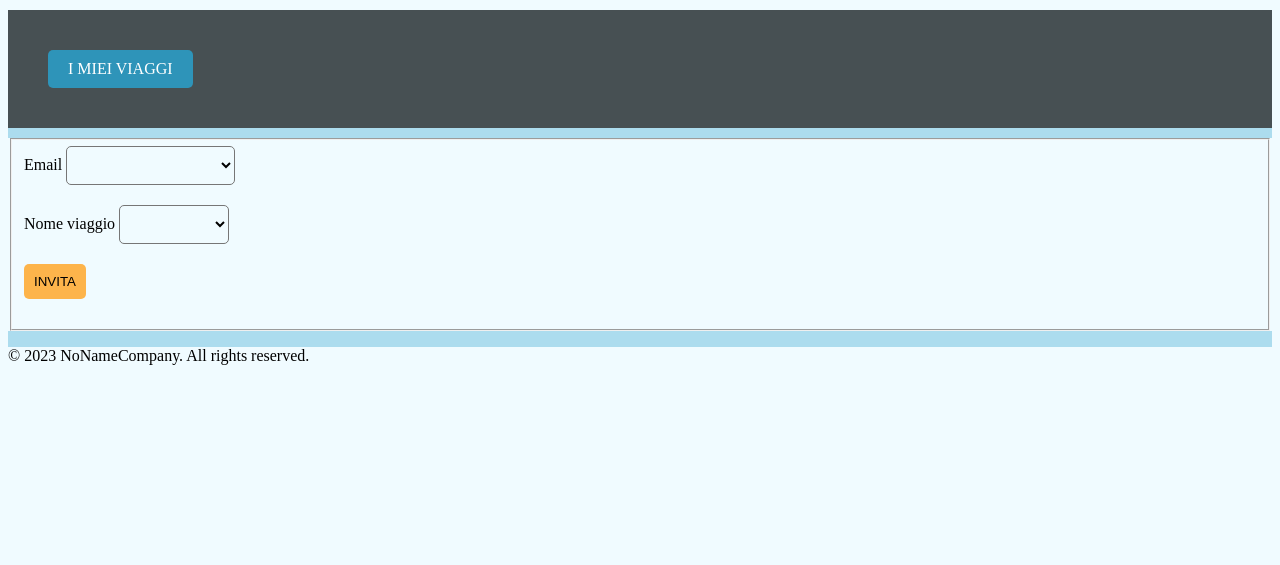
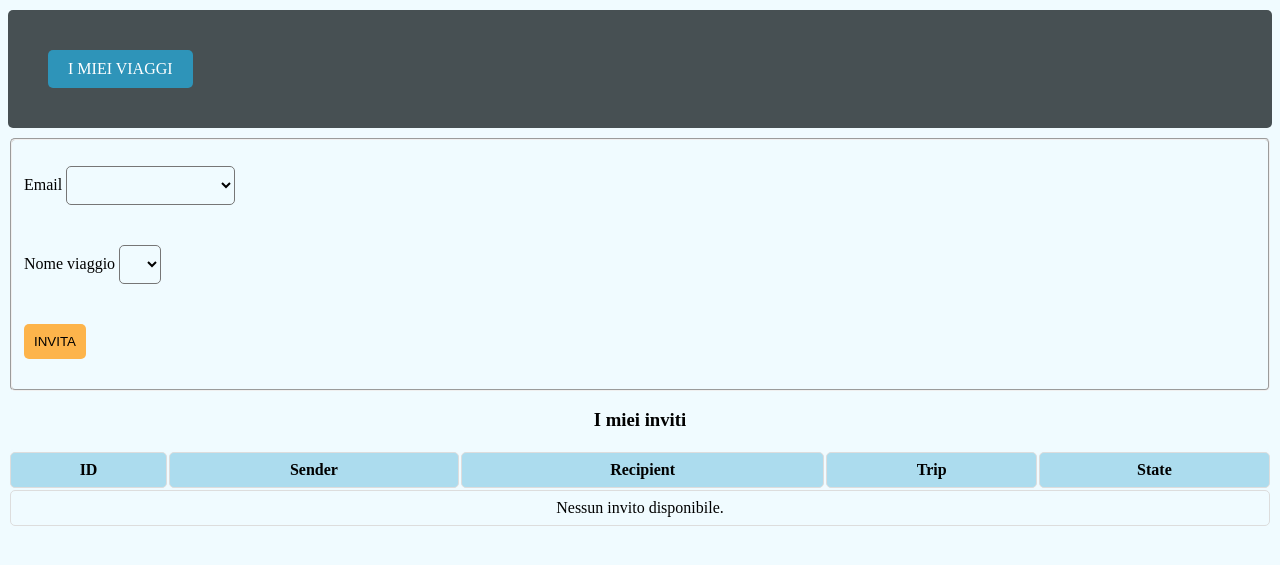
Before and after one commit to alessandrofloris/progettoIsw, a Django app: page /invite in a window 1280 px wide. Shown: the top 565 px of the page. Run offline with Django 4.2, Linux system fonts and the light colour scheme; tables that the repository leaves empty hold one stand-in row (values such as "Sample post"); lists and menus that the app fills with data are empty.

Commit message:
Updated Invitation model + invitations visualization in invite.html (prototype until Authentication is ready)

```diff
--- a/travelGroup/forms.py
+++ b/travelGroup/forms.py
@@ -1,7 +1,8 @@
 from django.forms import ModelForm, modelformset_factory
-from .models import Trip, User, Activity
+from .models import Trip, User, Activity, Invitation
 from django.contrib.auth.forms import UserCreationForm
 from django import forms
+
 
 class RegistrationUserForm(ModelForm):
     class Meta:
--- a/travelGroup/models.py
+++ b/travelGroup/models.py
@@ -45,13 +45,13 @@ class Activity(models.Model):
 class Invitation(models.Model):
     id = models.AutoField(primary_key=True)
     sender = models.ForeignKey(User, on_delete=models.CASCADE, verbose_name="Sender")
-    recipient = models.EmailField(max_length=254, unique=True, verbose_name="Recipient")
+    recipient = models.EmailField(max_length=254, verbose_name="Recipient")
     trip = models.ForeignKey(Trip, on_delete=models.CASCADE, verbose_name="Trip's Invitation")
     state = models.BooleanField(default=False, verbose_name="State")
 
     # TODO: to check
     def __str__(self):
-        return "Invitation id:" + str(self.id)
+        return "Invitation for " + str(self.recipient) + " to " + str(self.trip)
 
 
 class Comment(models.Model):
--- a/travelGroup/static/travelGroup/inviteStyle.css
+++ b/travelGroup/static/travelGroup/inviteStyle.css
@@ -1,5 +1,6 @@
  *{
      background-color: #f0fbff;
+     border-radius: 5px;
  }
 
  input[type="submit"]{
@@ -14,14 +15,16 @@ option {
     padding: 10px; /* Spaziatura interna delle opzioni */
 }
 
+/*
  body{
      background-color: #acdcee;
+     height: auto;
  }
+ */
 
 .form input,  select{
     padding: 10px;
-    margin-bottom: 20px;
-    border-radius: 5px;
+    margin: 20px 0 20px;
 }
 
  .box-buttons {
@@ -39,48 +42,20 @@ option {
      color: white;
      text-decoration: none;
      border: none;
-     border-radius: 5px;
      cursor: pointer;
  }
 
- .trip-list-table {
-    width: 100%;
-    height: auto;
+ .invitations-table{
+     width: 100%;
+ }
 
-    background: #fff;
-    border: 1px solid #000;
+ .invitations-table th, td {
+        text-align: center; /* Allinea il testo al centro */
+        padding: 8px; /* Aggiunge spaziatura interna alle celle */
+        border: 1px solid #dddddd; /* Aggiunge bordi alle celle */
+     border-radius: 5px;
+    }
 
-    padding: 0.5em;
-
-    box-sizing: border-box;
-}
-
-.trip-table-header {
-    font-weight: bold;
-    font-size: 1.2em;
-}
-
-.single-trip-container {
-    width: 100%;
-    height: 3em;
-
-    box-sizing: border-box;
-
-    display: flex;
-    align-items: center;
-    justify-content: center;
-}
-
-.single-field-trip-container {
-    width: auto;
-    height: 100%;
-
-    text-align: center;
-
-    border: 1px solid #000;
-
-    display: flex;
-    align-items: center;
-    justify-content: center;
-    flex: 1 1;
-}
+ .invitations-table th {
+        background-color: #acdcee; /* Sfondo grigio per l'intestazione */
+    }
--- a/travelGroup/templates/travelGroup/invite.html
+++ b/travelGroup/templates/travelGroup/invite.html
@@ -15,6 +15,8 @@
     </div>
 
     <form class="form" action="" method="post">
+        {% csrf_token %}
+        {{ invitation_form }}
 
         <fieldset>
         <label for="email"> Email </label>
@@ -29,7 +31,7 @@
         <label for="tripname"> Nome viaggio </label>
             <select>
                 <option value="" selected></option>
-                {% for trip in tripList %}
+                {% for trip in trip_list %}
                 <option>{{ trip.name }}</option>
                 {% endfor %}
             </select>
@@ -40,8 +42,33 @@
         </fieldset>
     </form>
 
+    <table class="invitations-table">
+        <caption><h3>I miei inviti</h3></caption>
+        <tr>
+            <th>ID</th>
+            <th>Sender</th>
+            <th>Recipient</th>
+            <th>Trip</th>
+            <th>State</th>
+        </tr>
+    {% if invitations_list %}
+        {% for invitation in invitations_list %}
+            <tr>
+                <td>{{ invitation.id }}</td>
+                <td>{{ invitation.sender }}</td>
+                <td>{{ invitation.recipient }}</td>
+                <td>{{ invitation.trip }}</td>
+                <td>{{ invitation.state }}</td>
+            </tr>
+        {% endfor %}
+    {% else %}
+        <tr>
+            <td colspan="5">Nessun invito disponibile.</td>
+        </tr>
+    {% endif %}
+    </table>
+
     <footer>
-        <p>&copy; 2023 NoNameCompany. All rights reserved.</p>
     </footer>
 
 </body>
--- a/travelGroup/views.py
+++ b/travelGroup/views.py
@@ -1,6 +1,7 @@
+from django.db import IntegrityError
 from django.http import HttpResponse, HttpResponseRedirect
 from django.shortcuts import render
-from .models import Trip, User
+from .models import Trip, User, Invitation
 from .forms import TripForm, ActivityFormSet, RegistrationUserForm, LoginUserForm
 
 
@@ -75,9 +76,41 @@ def invite(request):
     user_list = User.objects.all()
     trip_list = Trip.objects.all()
 
+    # for testing purposes until the login is ready
+    invitation_list = get_user_invitations("topolino@gmail.com")
+    # invitation_list = get_user_invitations("@gmail.com")
+
     context = {
         "users": user_list,
-        "tripList": trip_list
+        "trips_list": trip_list,
+        "invitations_list": invitation_list
     }
 
     return render(request, "travelGroup/invite.html", context)
+
+
+def get_user_invitations(entered_email):
+    try:
+        invitation_list = Invitation.objects.filter(recipient=entered_email, state=False)
+        return invitation_list
+    except Invitation.DoesNotExist:
+        return None
+def invitation_form(request):
+    if request.method == 'POST':
+        sender_user = request.user   #Django's authentication
+        recipient_email = request.POST.get('recipient_email')
+        trip_id = request.POST.get('trip_id')  # id linked to the trip
+
+        try:
+            trip_instance = Trip.objects.get(id=trip_id)
+            invitation = Invitation.objects.create(sender=sender_user, recipient=recipient_email, trip=trip_instance)
+        except Trip.DoesNotExist:
+            #   TODO
+            # if the trip is chosen among the given options,
+            # then it never happens
+            pass
+        except IntegrityError:
+            #   TODO
+            # When there's an identical invitation
+            pass
+        return HttpResponseRedirect("invite")
```
